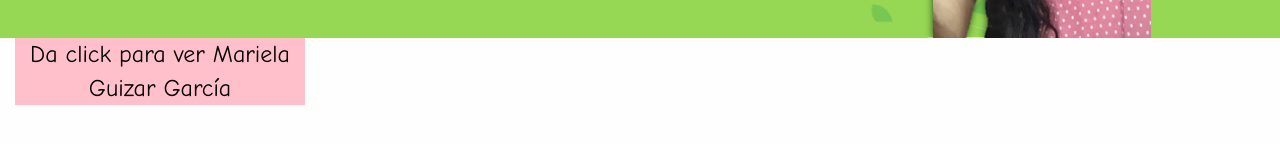
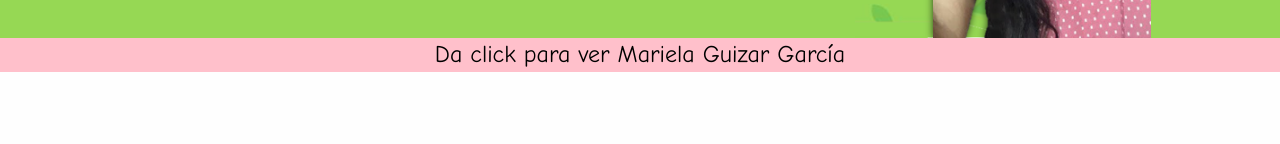
Before and after one commit to Ale1021/Sitio-Ale, a plain HTML site: page index.html in a window 1280 px wide. Shown: the part 480-624 px from the top of the page. Drawn offline with nearby package versions, Linux system fonts and the light colour scheme.

Commit message:
Update index.html

```diff
--- a/index.html
+++ b/index.html
@@ -52,7 +52,7 @@
   </section>
 </font>
 <section id="servicios" class="div-2" bgcolor="#96D854">
-    <div class="columns large-3 small-12">
+    <div class="div-5">
       <div class="div-4">
         <h3 class="text-center"> <a href="https://paginapersonalmariela.000webhostapp.com/"><font face="Comic Sans MS" size="5" color="Black">Da click para ver Mariela Guizar García</font></a></h3>
       </div>
```
